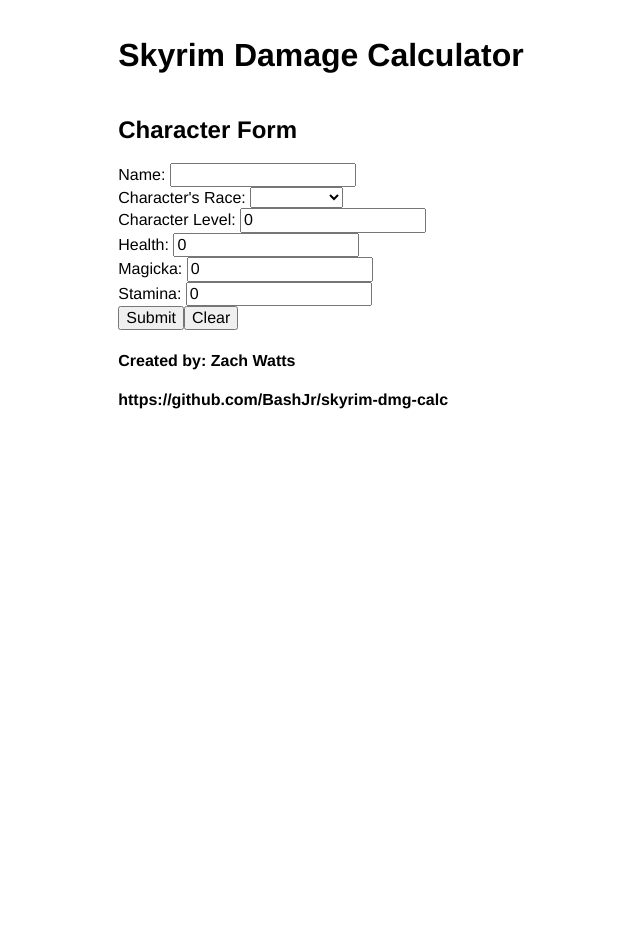
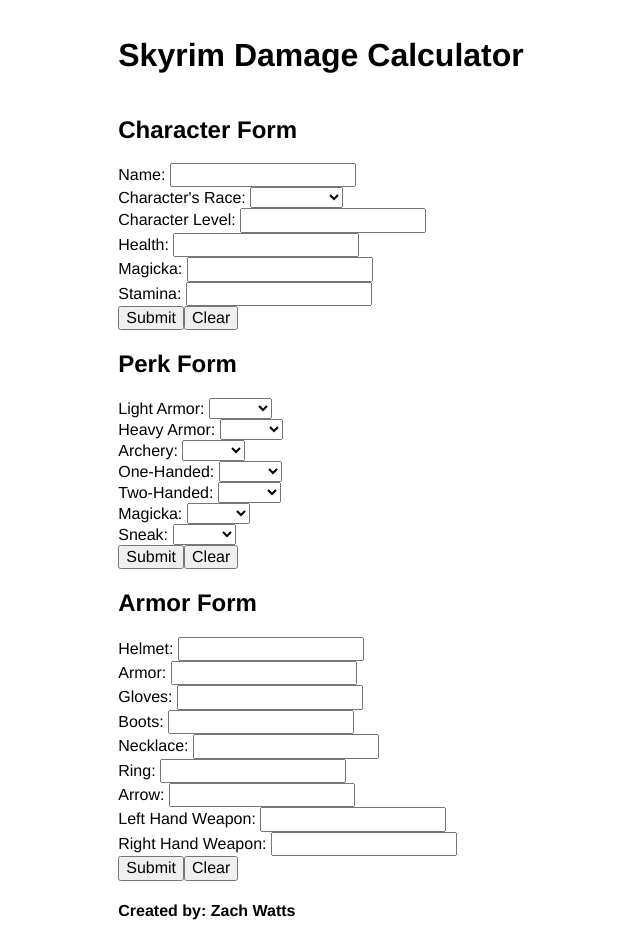
Before and after one commit to BashJr/skyrim-dmg-calc, a React app: page / in a window 1280 px wide. Shown: the top 941 px of the page, without its empty margins (319-959 px from the left). Before the commit the page ends 800 px from the top, so only its background shows below. Built offline with nearby package versions, Linux system fonts and the light colour scheme.

Commit message:
Properly stores form state in parent class from child classes

```diff
--- a/src/components/ArmorForm.js
+++ b/src/components/ArmorForm.js
@@ -26,6 +26,7 @@
         this.setState({
             [e.target.name]: value
           });
+        this.props.onHandleChange(e);
     }
 
     onFormSubmit = (e) => {
@@ -34,6 +35,7 @@
             alert('Please complete form with all values.')
         } else {
             console.log(this.state);
+            this.props.onFormSubmit();
         }
     };
 
@@ -56,23 +58,23 @@
             <form onSubmit={this.onFormSubmit}>
                 <h2>Armor Form</h2>
                 <label>Helmet: </label>
-                <input type="text" name="helmet" value={this.state.helmet} onChange={this.onHandleChange}/>
+                <input type="text" name="helmet" value={this.state.helmet} onChange={this.onHandleChange}/> <br />
                 <label>Armor: </label>
-                <input type="text" name="armor" value={this.state.armor} onChange={this.onHandleChange}/>
+                <input type="text" name="armor" value={this.state.armor} onChange={this.onHandleChange}/> <br />
                 <label>Gloves: </label>
-                <input type="text" name="gloves" value={this.state.gloves} onChange={this.onHandleChange}/>
+                <input type="text" name="gloves" value={this.state.gloves} onChange={this.onHandleChange}/> <br />
                 <label>Boots: </label>
-                <input type="text" name="boots" value={this.state.boots} onChange={this.onHandleChange}/>
+                <input type="text" name="boots" value={this.state.boots} onChange={this.onHandleChange}/> <br />
                 <label>Necklace: </label>
-                <input type="text" name="necklace" value={this.state.necklace} onChange={this.onHandleChange}/>
+                <input type="text" name="necklace" value={this.state.necklace} onChange={this.onHandleChange}/> <br />
                 <label>Ring: </label>
-                <input type="text" name="ring" value={this.state.ring} onChange={this.onHandleChange}/>
+                <input type="text" name="ring" value={this.state.ring} onChange={this.onHandleChange}/> <br />
                 <label>Arrow: </label>
-                <input type="text" name="arrow" value={this.state.arrow} onChange={this.onHandleChange}/>
+                <input type="text" name="arrow" value={this.state.arrow} onChange={this.onHandleChange}/> <br />
                 <label>Left Hand Weapon: </label>
-                <input type="text" name="lefthand" value={this.state.lefthand} onChange={this.onHandleChange}/>
+                <input type="text" name="lefthand" value={this.state.lefthand} onChange={this.onHandleChange}/> <br />
                 <label>Right Hand Weapon: </label>
-                <input type="text" name="righthand" value={this.state.righthand} onChange={this.onHandleChange}/>
+                <input type="text" name="righthand" value={this.state.righthand} onChange={this.onHandleChange}/> <br />
                 <button type="submit">Submit</button>
                 <button type="button" onClick={this.onFormClear}>Clear</button>
             </form>
--- a/src/components/CharacterForm.js
+++ b/src/components/CharacterForm.js
@@ -54,10 +54,10 @@
         this.state = {
             name: '',
             race: '',
-            level: 0,
-            health: 0,
-            magicka: 0,
-            stamina: 0
+            level: '',
+            health: '',
+            magicka: '',
+            stamina: ''
         };
 
         this.onHandleChange = this.onHandleChange.bind(this);
@@ -71,6 +71,7 @@
         this.setState({
             [e.target.name]: value
           });
+          this.props.onHandleChange(e);
     }
 
     onFormSubmit = (e) => {
@@ -79,6 +80,7 @@
             alert('Please complete form with all values.')
         } else {
             console.log(this.state);
+            this.props.onFormSubmit();
         }
     };
 
@@ -86,10 +88,10 @@
         this.setState({
             name: '',
             race: '',
-            level: 0,
-            health: 0,
-            magicka: 0,
-            stamina: 0
+            level: '',
+            health: '',
+            magicka: '',
+            stamina: ''
           });
     };
 
--- a/src/components/MasterForm.js
+++ b/src/components/MasterForm.js
@@ -13,7 +13,50 @@
 import Footer from './Footer.js'
 
 
+
 export default class MasterForm extends React.Component {
+    constructor() {
+        super();
+
+        this.state = {
+            name: '',
+            race: '',
+            level: '',
+            health: '',
+            magicka: '',
+            stamina: '',
+            light: '',
+            heavy: '',
+            archery: '',
+            onehand: '',
+            twohand: '',
+            magickadmg: '',
+            sneak: '',
+            helmet: '',
+            armor: '',
+            gloves: '',
+            boots: '',
+            necklace: '',
+            ring: '',
+            arrow: '',
+            lefthand: '',
+            righthand: ''
+        }
+
+    }
+
+    handleCharacterSubmit = () => {
+        console.log(this.state);
+    }
+
+    handleCharacterChange = (e) => {
+        const value = e.target.value;
+        this.setState({
+            [e.target.name]: value
+          });
+    }
+
+
     render() {
 
         const title = 'Skyrim Damage Calculator';
@@ -21,9 +64,24 @@
 
         return (
             <div className="container">
-                <Header title={title} />
-                <CharacterForm />
-                <Footer author={author} />
+                <Header
+                    title={title}
+                />
+                <CharacterForm
+                    onFormSubmit={this.handleCharacterSubmit}
+                    onHandleChange={this.handleCharacterChange}
+                />
+                <PerkForm
+                    onFormSubmit={this.handleCharacterSubmit}
+                    onHandleChange={this.handleCharacterChange}
+                />
+                <ArmorForm
+                    onFormSubmit={this.handleCharacterSubmit}
+                    onHandleChange={this.handleCharacterChange}
+                />
+                <Footer
+                    author={author}
+                />
             </div>
 
         );
--- a/src/components/PerkForm.js
+++ b/src/components/PerkForm.js
@@ -56,6 +56,7 @@
         this.setState({
             [e.target.name]: value
           });
+        this.props.onHandleChange(e);
     }
 
     onFormSubmit = (e) => {
@@ -65,6 +66,7 @@
             alert('Please complete form with all values.')
         } else {
             console.log(this.state);
+            this.props.onFormSubmit();
         }
     };
 
@@ -95,31 +97,31 @@
                 <label>Light Armor: </label>
                 <select name="light" value={this.state.light} onChange={this.onHandleChange}>
                     {this.loadPercentages(percentages)}
-                </select>
+                </select> <br />
                 <label>Heavy Armor: </label>
                 <select name="heavy" value={this.state.heavy} onChange={this.onHandleChange}>
                     {this.loadPercentages(percentages)}
-                </select>
+                </select> <br />
                 <label>Archery: </label>
                 <select name="archery" value={this.state.archery} onChange={this.onHandleChange}>
                     {this.loadPercentages(percentages)}
-                </select>
+                </select> <br />
                 <label>One-Handed: </label>
                 <select name="onehand" value={this.state.onehand} onChange={this.onHandleChange}>
                     {this.loadPercentages(percentages)}
-                </select>
+                </select> <br />
                 <label>Two-Handed: </label>
                 <select name="twohand" value={this.state.twohand} onChange={this.onHandleChange}>
                     {this.loadPercentages(percentages)}
-                </select>
+                </select> <br />
                 <label>Magicka: </label>
                 <select name="magickadmg" value={this.state.magickadmg} onChange={this.onHandleChange}>
                     {this.loadPercentages(percentages)}
-                </select>
+                </select> <br />
                 <label>Sneak: </label>
                 <select name="sneak" value={this.state.sneak} onChange={this.onHandleChange}>
                     {this.loadPercentages(percentages)}
-                </select>
+                </select> <br />
                 <button type="submit">Submit</button>
                 <button type="button" onClick={this.onFormClear}>Clear</button>
             </form>
```
